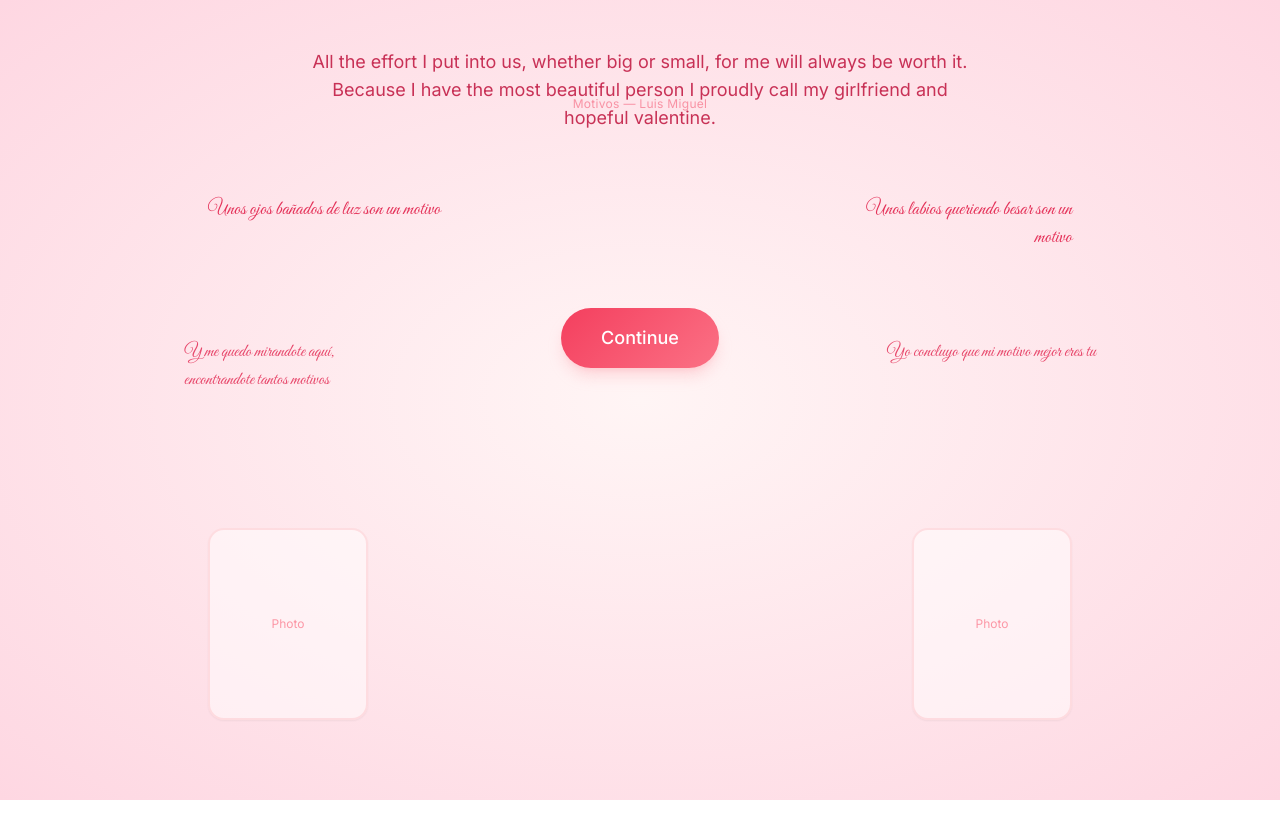
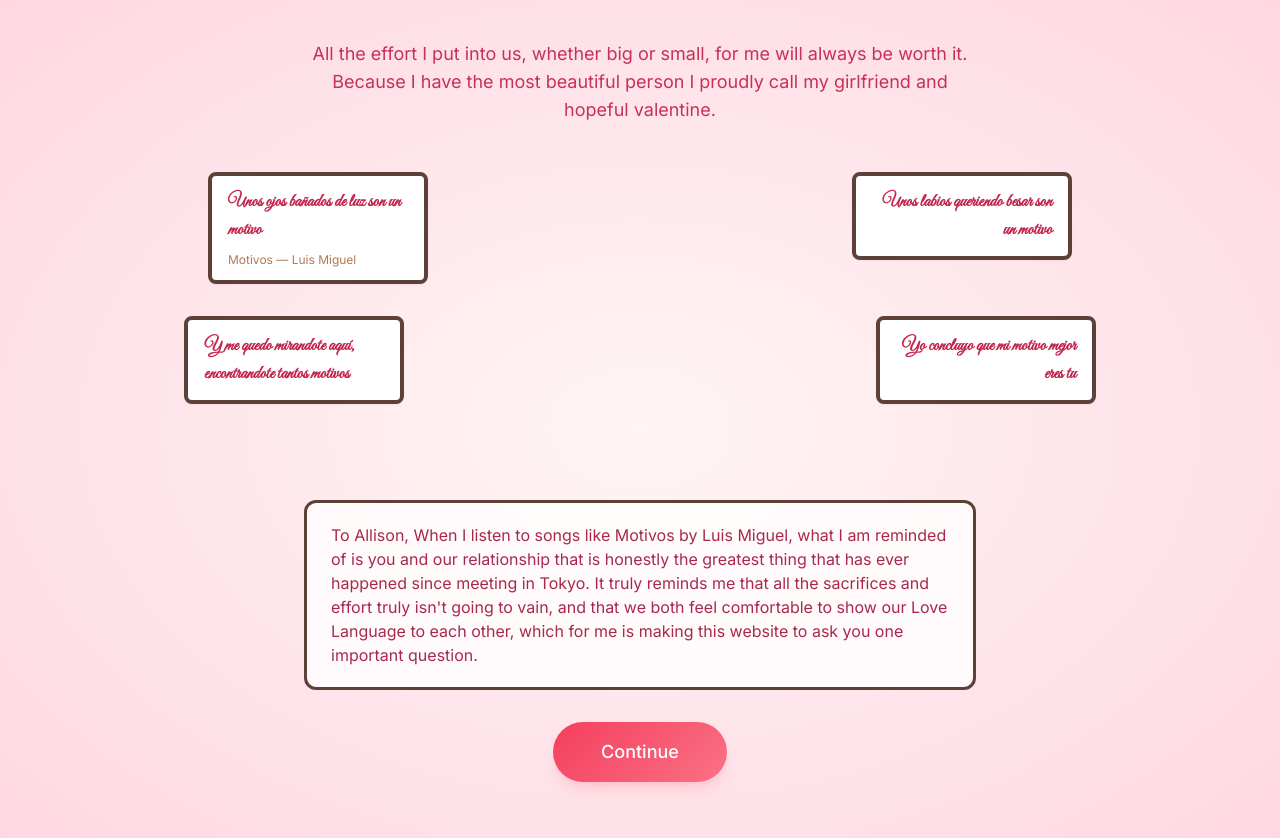
Before and after one commit to HugoCanseco-maker/Valentines, a React (Vite) app: page / in a window 1280 px wide. Both pictures are taken after a click on the button "Click for a quick journeyyyyy". Shown: the top 838 px of the page. Before the commit the page ends 800 px from the top, so only its background shows below. Built offline with nearby package versions, Linux system fonts and the light colour scheme; a web font is replaced by a local one.

Commit message:
Final version with Snoopy and corrected lyrics

```diff
--- a/src/pages/PageFour.tsx
+++ b/src/pages/PageFour.tsx
@@ -5,63 +5,7 @@ import confetti from 'canvas-confetti'
 const heartShape = confetti.shapeFromText({ text: '❤️', scalar: 1.2 })
 
 const FINAL_MESSAGE =
-  "YIPEPEPPEPE!!! I cant wait to see you on the 14th and for what I have planed mwehehehhe. Happy Valentine's Pooks, love youuuuuu! ❤️❤️❤️"
-
-function EnvelopeWithRose() {
-  return (
-    <motion.div
-      initial={{ opacity: 0, y: 20 }}
-      animate={{ opacity: 1, y: 0 }}
-      transition={{ delay: 0.2, duration: 0.6 }}
-      className="flex flex-col items-center mb-8"
-    >
-      {/* Envelope */}
-      <svg
-        viewBox="0 0 100 70"
-        className="w-36 h-28 md:w-44 md:h-32 text-rose-400/90"
-      >
-        <path
-          d="M5 15 L50 40 L95 15 L95 65 L5 65 Z"
-          fill="currentColor"
-        />
-        <path
-          d="M5 15 L50 40 L95 15"
-          fill="currentColor"
-          fillOpacity="0.8"
-        />
-        <path d="M5 15 L50 40 L5 65" fill="none" stroke="currentColor" strokeWidth="0.5" opacity="0.5" />
-        <path d="M95 15 L50 40 L95 65" fill="none" stroke="currentColor" strokeWidth="0.5" opacity="0.5" />
-      </svg>
-      {/* Rose below envelope */}
-      <svg
-        viewBox="0 0 64 64"
-        className="w-20 h-20 md:w-24 md:h-24 -mt-2 text-rose-500"
-      >
-        <path
-          d="M32 55 Q28 40 32 22 Q36 40 32 55"
-          fill="none"
-          stroke="currentColor"
-          strokeWidth="2"
-          strokeLinecap="round"
-        />
-        <path
-          d="M32 18 Q24 12 28 8 Q32 12 36 8 Q40 12 32 18"
-          fill="currentColor"
-          fillOpacity="0.95"
-        />
-        <path
-          d="M28 14 Q20 10 24 6 Q32 10 40 6 Q44 10 36 14"
-          fill="currentColor"
-          fillOpacity="0.9"
-        />
-        <path
-          d="M32 22 Q24 16 28 12 Q32 16 36 12 Q40 16 32 22"
-          fill="currentColor"
-        />
-      </svg>
-    </motion.div>
-  )
-}
+  "YIPPEE!!! I can't wait to see you on the 14th and for what I have planned mwehehehhe. Happy Valentine's Pooks, love youuuuuu! ❤️❤️❤️"
 
 export default function PageFour() {
   const hasFired = useRef(false)
@@ -110,7 +54,19 @@ export default function PageFour() {
         background: 'radial-gradient(ellipse at center, #fff5f5 0%, #fed7e2 100%)',
       }}
     >
-      <EnvelopeWithRose />
+      {/* Snoopy and Woodstock image */}
+      <motion.div
+        initial={{ opacity: 0, y: 20 }}
+        animate={{ opacity: 1, y: 0 }}
+        transition={{ delay: 0.2, duration: 0.6 }}
+        className="mb-8"
+      >
+        <img
+          src="/snoopy-woodstock.png"
+          alt="Snoopy and Woodstock"
+          className="w-48 h-48 md:w-64 md:h-64 object-contain rounded-2xl"
+        />
+      </motion.div>
 
       <motion.div
         initial={{ scale: 0.95, y: 20 }}
--- a/src/pages/PageThree.tsx
+++ b/src/pages/PageThree.tsx
@@ -2,11 +2,11 @@ import { useState, useCallback } from 'react'
 import { motion, AnimatePresence } from 'framer-motion'
 
 const HEADLINE =
-  "Allison Lin, the most beautiful woman in the galaxy and in my world, will you be my Valentine?"
+  "Allison Lin, the most beautiful woman on earth and beyond the galaxies and multiverse that exist who I'm proud to call my girlfriend and partner in crime, will you be my valentine?"
 
 const NO_ATTEMPTS_BEFORE_LOCK = 5
 
-const MILK_MOCHA_GIF = "https://media.tenor.com/2gGu7w5a_mcAAAAC/milk-mocha-bear.gif"
+const BEAR_GIF = "https://media.tenor.com/2912093415419701311/tenor.gif"
 
 interface PageThreeProps {
   onContinue: () => void
@@ -62,8 +62,8 @@ export default function PageThree({ onContinue }: PageThreeProps) {
         className="mb-6"
       >
         <img
-          src={MILK_MOCHA_GIF}
-          alt="Milk and Mocha bears"
+          src={BEAR_GIF}
+          alt="Cute bear hug"
           className="w-32 h-32 md:w-40 md:h-40 object-contain rounded-2xl"
         />
       </motion.div>
--- a/src/pages/PageTwo.tsx
+++ b/src/pages/PageTwo.tsx
@@ -10,6 +10,34 @@ const LYRICS = [
 const INTRO_TEXT =
   "All the effort I put into us, whether big or small, for me will always be worth it. Because I have the most beautiful person I proudly call my girlfriend and hopeful valentine."
 
+const LETTER_TEXT =
+  "To Allison, When I listen to songs like Motivos by Luis Miguel, what I am reminded of is you and our relationship that is honestly the greatest thing that has ever happened since meeting in Tokyo. It truly reminds me that all the sacrifices and effort truly isn't going to vain, and that we both feel comfortable to show our Love Language to each other, which for me is making this website to ask you one important question."
+
+interface LyricFrameProps {
+  children: React.ReactNode
+  position: string
+  delay?: number
+}
+
+function LyricFrame({ children, position, delay = 0 }: LyricFrameProps) {
+  return (
+    <motion.div
+      initial={{ opacity: 0, scale: 0.95 }}
+      animate={{ opacity: 1, scale: 1 }}
+      transition={{ delay, duration: 0.5 }}
+      className={`absolute bg-white rounded-lg px-4 py-3 shadow-sm ${position}`}
+      style={{
+        border: '4px solid #5D4037',
+        maxWidth: '220px',
+      }}
+    >
+      <p className="font-cursive font-bold text-rose-700/90 text-base md:text-lg leading-relaxed">
+        {children}
+      </p>
+    </motion.div>
+  )
+}
+
 interface PageTwoProps {
   onContinue: () => void
 }
@@ -21,7 +49,7 @@ export default function PageTwo({ onContinue }: PageTwoProps) {
       animate={{ opacity: 1 }}
       exit={{ opacity: 0, x: -50 }}
       transition={{ duration: 0.6, ease: [0.32, 0.72, 0, 1] }}
-      className="min-h-screen flex flex-col px-6 py-12 overflow-hidden relative"
+      className="min-h-screen flex flex-col px-6 py-10 overflow-auto"
       style={{
         background: 'radial-gradient(ellipse at center, #fff5f5 0%, #fed7e2 100%)',
       }}
@@ -31,68 +59,50 @@ export default function PageTwo({ onContinue }: PageTwoProps) {
         initial={{ y: -20, opacity: 0 }}
         animate={{ y: 0, opacity: 1 }}
         transition={{ delay: 0.2, duration: 0.5 }}
-        className="font-sans text-base md:text-lg text-rose-700/85 max-w-2xl text-center mx-auto leading-relaxed mb-12"
+        className="font-sans text-base md:text-lg text-rose-700/85 max-w-2xl text-center mx-auto leading-relaxed mb-8"
       >
         {INTRO_TEXT}
       </motion.p>
 
-      {/* Song mention - subtle, near top lyrics */}
-      <motion.p
+      {/* Scattered lyric frames - top and sides */}
+      <div className="flex-1 relative min-h-[320px] max-w-4xl mx-auto w-full mb-6">
+        <LyricFrame position="top-4 left-0 md:left-4" delay={0.25}>
+          {LYRICS[0]}
+          <span className="block font-sans font-normal text-xs text-amber-800/70 mt-2">Motivos — Luis Miguel</span>
+        </LyricFrame>
+        <LyricFrame position="top-4 right-0 md:right-4 text-right" delay={0.3}>
+          {LYRICS[1]}
+        </LyricFrame>
+        <LyricFrame position="top-1/2 -translate-y-1/2 left-0 md:-left-2" delay={0.35}>
+          {LYRICS[2]}
+        </LyricFrame>
+        <LyricFrame position="top-1/2 -translate-y-1/2 right-0 md:-right-2 text-right" delay={0.4}>
+          {LYRICS[3]}
+        </LyricFrame>
+      </div>
+
+      {/* The Letter - center/bottom */}
+      <motion.div
+        initial={{ opacity: 0, y: 20 }}
+        animate={{ opacity: 1, y: 0 }}
+        transition={{ delay: 0.5, duration: 0.6 }}
+        className="max-w-2xl mx-auto mb-8 px-6 py-5 rounded-xl bg-white/80"
+        style={{ border: '3px solid #5D4037' }}
+      >
+        <p className="font-sans text-rose-800/90 text-sm md:text-base leading-relaxed">
+          {LETTER_TEXT}
+        </p>
+      </motion.div>
+
+      {/* Continue button - very bottom */}
+      <motion.button
         initial={{ opacity: 0 }}
         animate={{ opacity: 1 }}
-        transition={{ delay: 0.4 }}
-        className="absolute top-24 left-1/2 -translate-x-1/2 font-sans text-xs text-rose-500/50 tracking-wide"
-      >
-        Motivos — Luis Miguel
-      </motion.p>
-
-      {/* Scattered lyrics */}
-      <div className="flex-1 relative max-w-4xl mx-auto w-full">
-        <motion.p
-          initial={{ opacity: 0, x: -20 }}
-          animate={{ opacity: 1, x: 0 }}
-          transition={{ delay: 0.3 }}
-          className="absolute top-4 left-0 md:left-4 font-cursive text-lg md:text-xl text-rose-600/90 max-w-[200px] md:max-w-[240px]"
-        >
-          {LYRICS[0]}
-        </motion.p>
-        <motion.p
-          initial={{ opacity: 0, x: 20 }}
-          animate={{ opacity: 1, x: 0 }}
-          transition={{ delay: 0.35 }}
-          className="absolute top-4 right-0 md:right-4 font-cursive text-lg md:text-xl text-rose-600/90 max-w-[200px] md:max-w-[240px] text-right"
-        >
-          {LYRICS[1]}
-        </motion.p>
-        <motion.p
-          initial={{ opacity: 0, x: -20 }}
-          animate={{ opacity: 1, x: 0 }}
-          transition={{ delay: 0.4 }}
-          className="absolute top-1/2 -translate-y-1/2 left-0 md:-left-2 font-cursive text-base md:text-lg text-rose-600/80 max-w-[180px] md:max-w-[220px]"
-        >
-          {LYRICS[2]}
-        </motion.p>
-        <motion.p
-          initial={{ opacity: 0, x: 20 }}
-          animate={{ opacity: 1, x: 0 }}
-          transition={{ delay: 0.45 }}
-          className="absolute top-1/2 -translate-y-1/2 right-0 md:-right-2 font-cursive text-base md:text-lg text-rose-600/80 max-w-[180px] md:max-w-[220px] text-right"
-        >
-          {LYRICS[3]}
-        </motion.p>
-
-        {/* Shrunk central content area - Continue button */}
-        <motion.div
-          initial={{ opacity: 0, scale: 0.95 }}
-          animate={{ opacity: 1, scale: 1 }}
-          transition={{ delay: 0.5 }}
-          className="absolute inset-0 flex items-center justify-center"
-        >
-          <motion.button
+        transition={{ delay: 0.7 }}
         whileHover={{ y: -4, scale: 1.02 }}
         whileTap={{ scale: 0.98 }}
         onClick={onContinue}
-            className="px-10 py-4 rounded-[50px] font-sans font-medium text-white text-lg shadow-lg shadow-rose-300/40"
+        className="mx-auto px-12 py-4 rounded-[50px] font-sans font-medium text-white text-lg shadow-lg shadow-rose-300/40 mb-8"
         style={{
           background: 'linear-gradient(135deg, #f43f5e 0%, #fb7185 100%)',
         }}
@@ -100,27 +110,5 @@ export default function PageTwo({ onContinue }: PageTwoProps) {
         Continue
       </motion.button>
     </motion.div>
-      </div>
-
-      {/* Photo placeholders - bottom left and bottom right */}
-      <div className="flex justify-between items-end gap-8 px-4 py-8 max-w-4xl mx-auto w-full">
-        <motion.div
-          initial={{ opacity: 0, y: 20 }}
-          animate={{ opacity: 1, y: 0 }}
-          transition={{ delay: 0.6 }}
-          className="w-32 h-40 md:w-40 md:h-48 rounded-2xl bg-white/50 border-2 border-rose-200/60 flex items-center justify-center shadow-sm"
-        >
-          <span className="font-sans text-rose-400/70 text-xs">Photo</span>
-        </motion.div>
-        <motion.div
-          initial={{ opacity: 0, y: 20 }}
-          animate={{ opacity: 1, y: 0 }}
-          transition={{ delay: 0.65 }}
-          className="w-32 h-40 md:w-40 md:h-48 rounded-2xl bg-white/50 border-2 border-rose-200/60 flex items-center justify-center shadow-sm"
-        >
-          <span className="font-sans text-rose-400/70 text-xs">Photo</span>
-        </motion.div>
-      </div>
-    </motion.div>
   )
 }
```
Also changed, not shown: public/snoopy-woodstock.png (added), 6 other files (tests, documents, lock files or other folders). Lines whose indentation alone changed are shown as unchanged.
